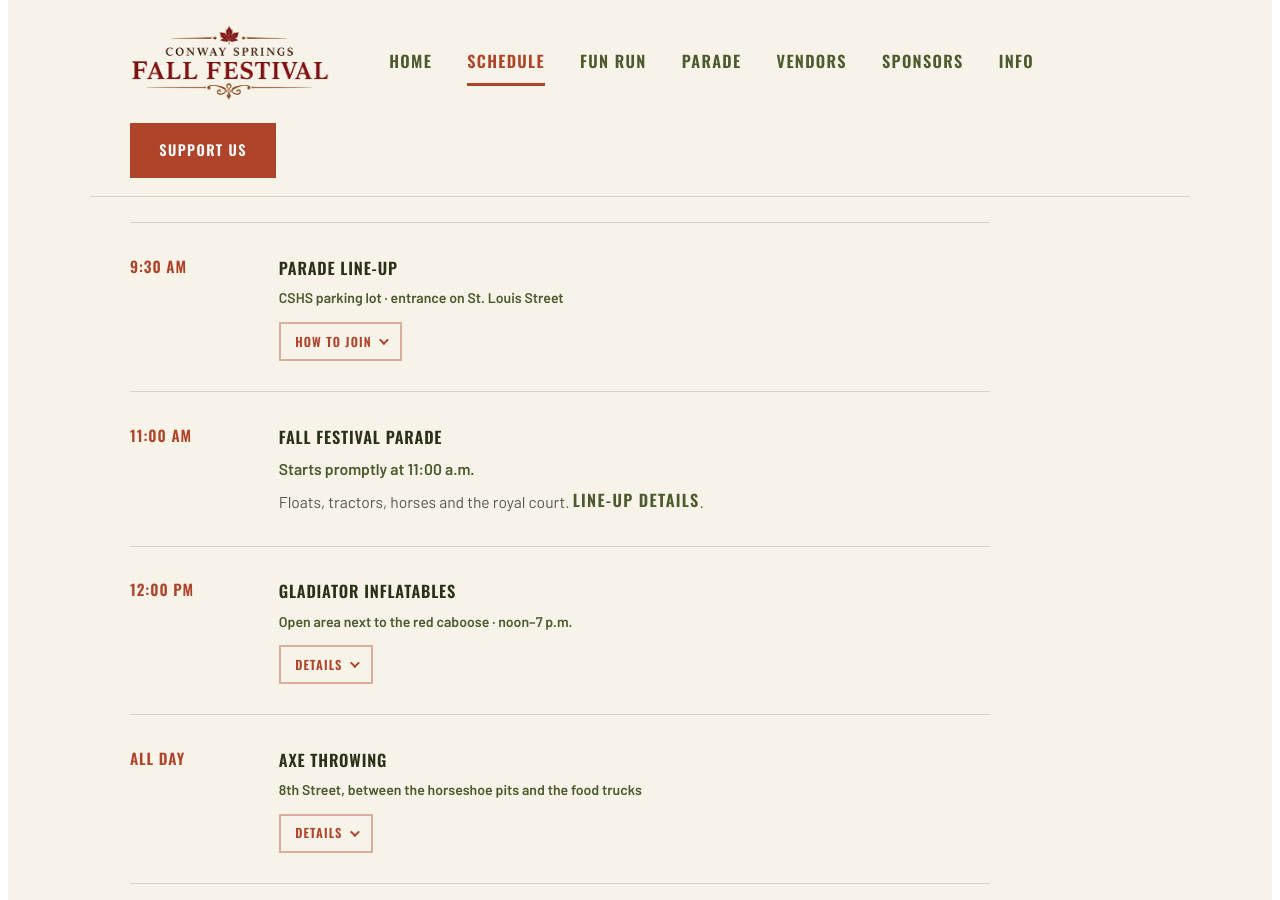
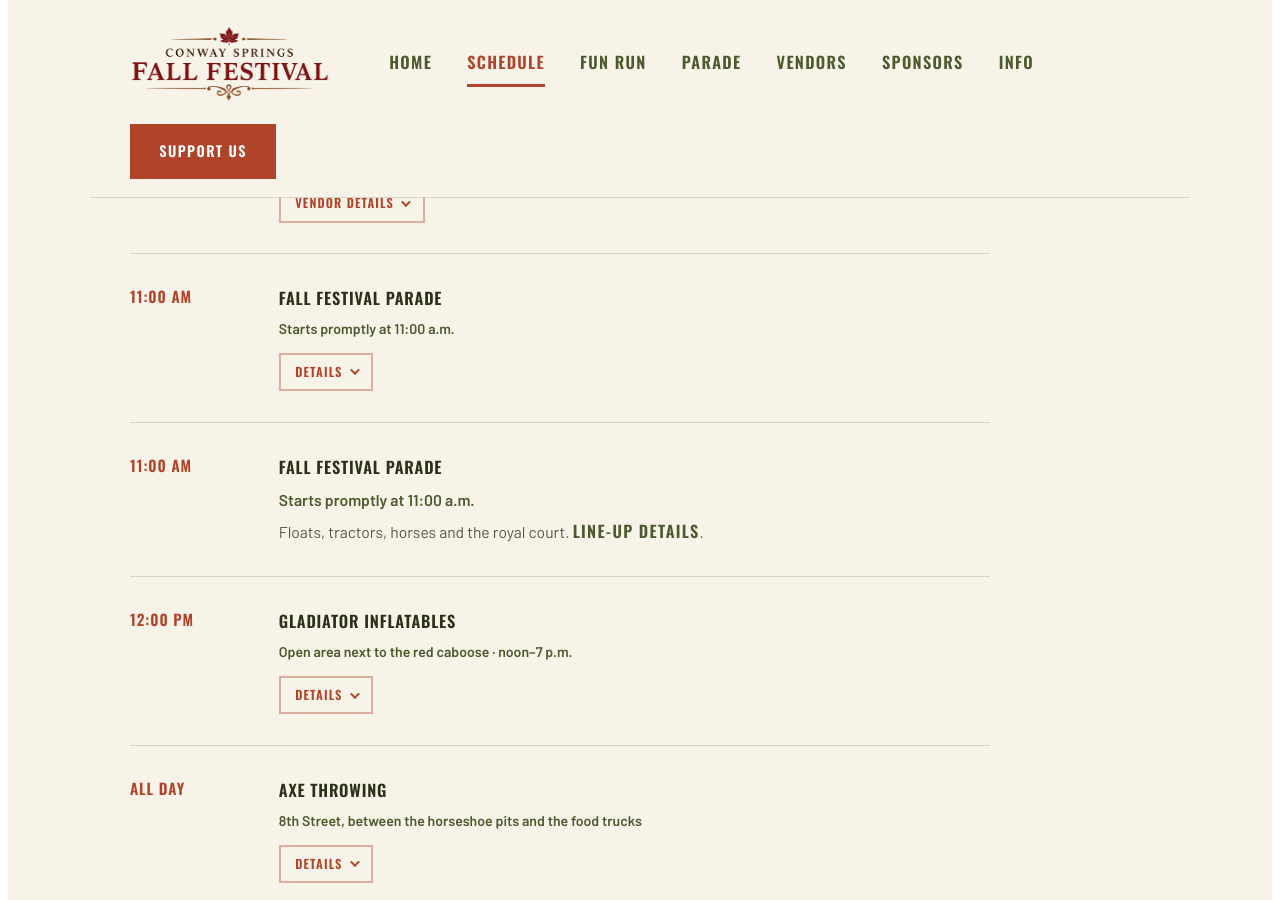
Before and after one commit to kbirket/conwayspringsfallfest, a Jekyll site: the page built from schedule.html, in a window 1280 px wide and 900 px high, scrolled down 5509 px. Built offline with Jekyll 4.4.1, drawn with Linux system fonts in a browser that asks for light colours.

Commit message:
Update schedule.html

```diff
--- a/schedule.html
+++ b/schedule.html
@@ -143,25 +143,33 @@
 
            <li class="csff__slot">
         <time datetime="09:30">9:30 AM</time>
-        <div>
+        <details class="csff__event">
+          <summary>
             <h3>Arts &amp; Crafts Fair</h3>
-          <p class="csff__where">Spring Avenue &middot; 9:30 a.m. &ndash; 4:30 p.m.</p>
-          <p>Local makers and vendors. <a href="/vendors">Register a booth</a> by September 20 &mdash; space is limited.</p>
+            <span class="csff__where">Spring Avenue &middot; 9:30 a.m. &ndash; 4:30 p.m.</span>
+            <span class="csff__more"><span class="csff__more-shut">Vendor details</span><span class="csff__more-open">Hide details</span></span>
+          </summary>
+          <div class="csff__eventbody">
+            <p>Local makers and vendors line Spring Avenue for the day.</p>
+            <p><strong>Want a booth?</strong> Spaces are 10&times;10 at $30 each, plus $15 for electricity. Setup is 7:00&ndash;9:30 a.m., and crafters need to be ready for shoppers by 9:30.</p>
+            <p>Locations are assigned on a first-paid basis, and space is limited &mdash; it may fill before the September 20 deadline.</p>
+            <p><a href="/vendors">Register a booth &rarr;</a></p>
           </div>
+        </details>
       </li>
 
             <li class="csff__slot">
-        <time datetime="09:30">9:30 AM</time>
+        <time datetime="11:00">11:00 AM</time>
         <details class="csff__event">
           <summary>
-            <h3>Parade Line-Up</h3>
-            <span class="csff__where">CSHS parking lot &middot; entrance on St. Louis Street</span>
-            <span class="csff__more"><span class="csff__more-shut">How to join</span><span class="csff__more-open">Hide details</span></span>
+            <h3>Fall Festival Parade</h3>
+            <span class="csff__where">Starts promptly at 11:00 a.m.</span>
+            <span class="csff__more"><span class="csff__more-shut">Details</span><span class="csff__more-open">Hide details</span></span>
           </summary>
           <div class="csff__eventbody">
-            <p><strong>No registration necessary</strong> &mdash; just show up and line up between 9:30 and 10:45 a.m.</p>
-            <p>Decorate your bikes, golf carts, horses, trailers, side-by-sides or ATVs. Promote your business, campaign or organization.</p>
-            <p>Judging is optional and begins at <strong>10:30 a.m.</strong> If you want to be judged, be in the lot by then &mdash; don't be late.</p>
+            <p>Floats, tractors, horses, classic cars and the royal court, all themed around Knights, Nobles &amp; Autumn Magic.</p>
+            <p><strong>Want to be in it?</strong> No registration necessary &mdash; line up at the CSHS parking lot between 9:30 and 10:45 a.m. Judging is optional and starts at 10:30.</p>
+            <p><a href="/parade">Line-up details &rarr;</a></p>
           </div>
         </details>
       </li>
```
Lines whose indentation alone changed are shown as unchanged.
